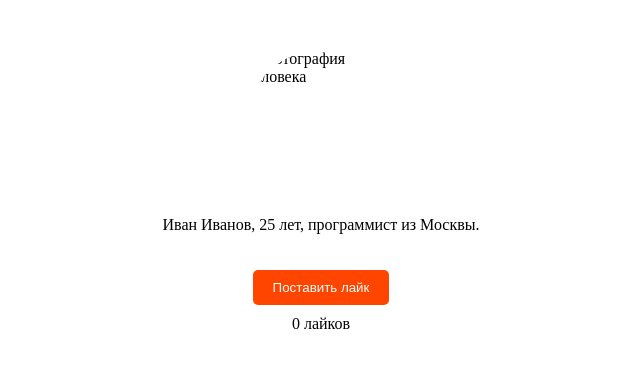
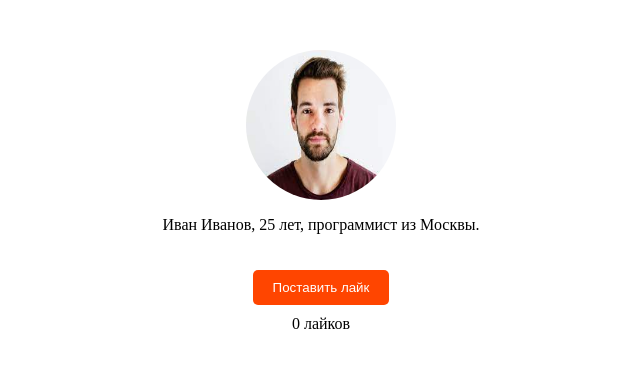
Before and after one commit to Ostujeff/github.io, a plain HTML site: page index.html in a window 1280 px wide. Shown: the whole page, without its empty margins (319-959 px from the left). Drawn offline with Linux system fonts and the light colour scheme.

Commit message:
Update index.html

```diff
--- a/index.html
+++ b/index.html
@@ -38,7 +38,7 @@
 <body>
 
     <div class="profile">
-        <img src="path_to_image.jpg" alt="Фотография человека">
+        <img src="test.jpeg" alt="Фотография человека">
         <p>Иван Иванов, 25 лет, программист из Москвы.</p>
         <button class="like-button" onclick="addLike()">Поставить лайк</button>
         <div class="like-counter" id="likeCounter">0 лайков</div>
```
